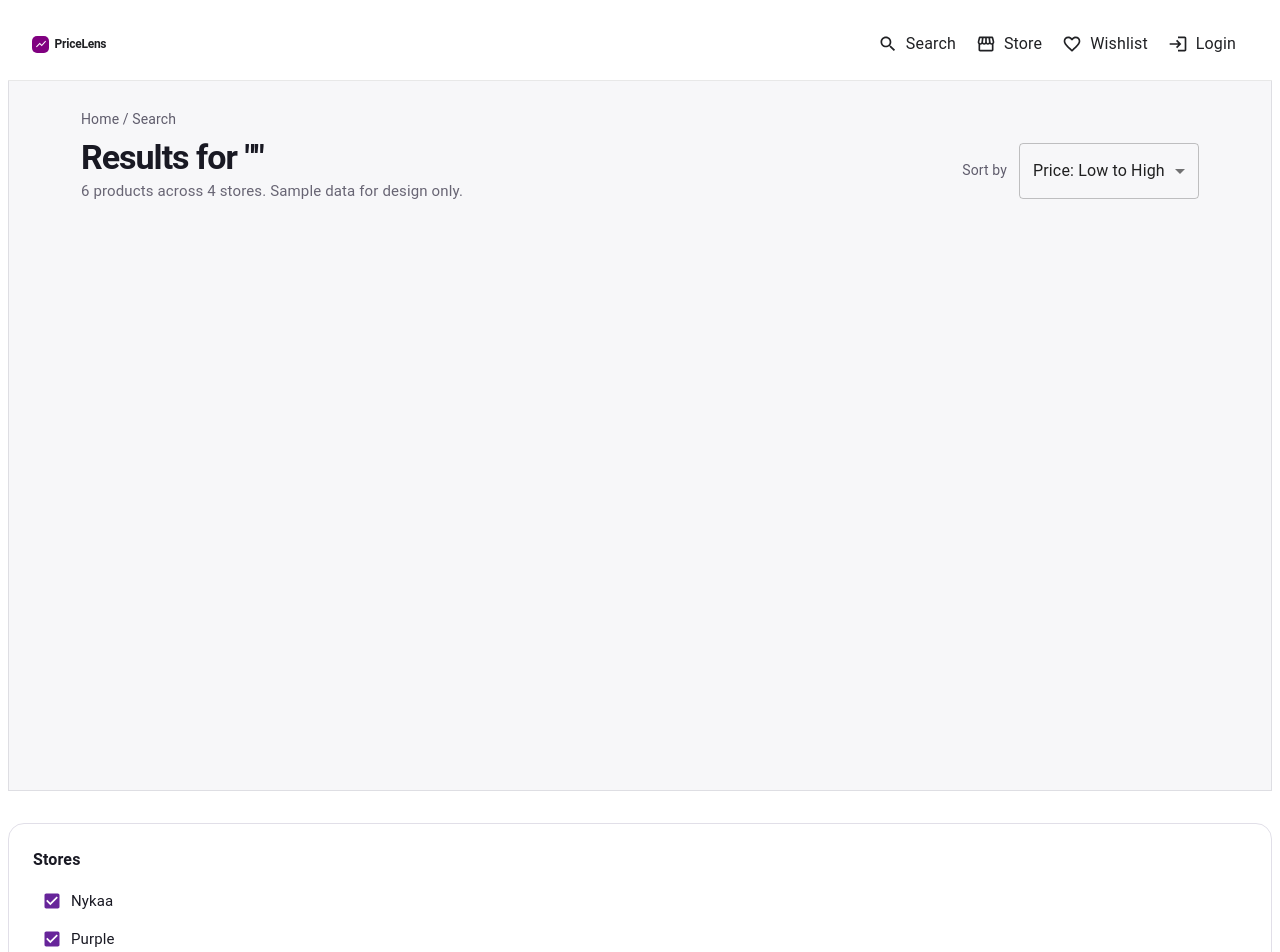
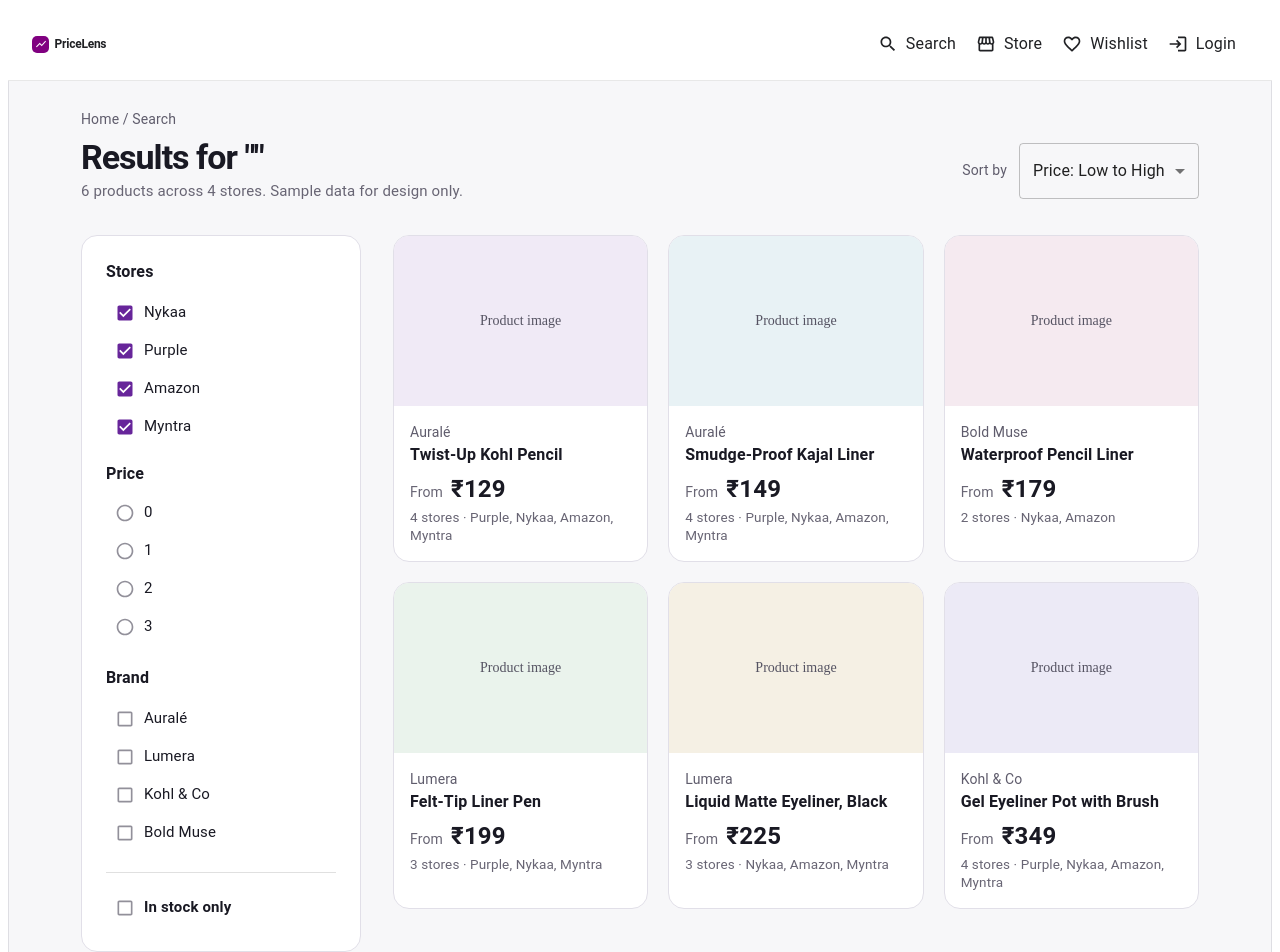
Before and after one commit to shelmiantony/PriceLens, a React (Vite) app in the folder frontend/: page /search in a window 1280 px wide. Shown: the top 952 px of the page. Built offline with nearby package versions, Linux system fonts and the light colour scheme.

Commit message:
Fix:styling issue

```diff
--- a/frontend/src/pages/SearchResultpage.tsx
+++ b/frontend/src/pages/SearchResultpage.tsx
@@ -1,6 +1,5 @@
 import {
   Box,
-  Checkbox,
   Divider,
   FormControl,
   FormControlLabel,
@@ -8,12 +7,14 @@ import {
   Radio,
   RadioGroup,
   Select,
+  Checkbox,
   Typography,
 } from "@mui/material";
 import { useLocation } from "react-router-dom";
 
 import Header from "../components/Header";
 import { useState } from "react";
+import { CheckBox } from "@mui/icons-material";
 import ProductInfo from "../components/ProductInfo";
 const SearchResultPage = () => {
   const { state } = useLocation();
@@ -36,7 +37,7 @@ const SearchResultPage = () => {
         sx={{
           width: "100%",
           maxWidth: 1360,
-          minHeight: "calc(100vh - 90px)",
+          minHeight: "calc(100vh-90px)",
           mx: "auto",
           bgcolor: "#f7f7f9",
           border: "1px solid #dedee3",
@@ -104,16 +105,13 @@ const SearchResultPage = () => {
             </FormControl>
           </Box>
         </Box>
-      </Box>
+
         {/* store selection */}
         <Box
           sx={{
             display: "grid",
-          gridTemplate: { xs: "1fr", md: "280px minmax(0,1fr)" },
+            gridTemplateColumns: { xs: "1fr", md: "280px minmax(0,1fr)" },
             gap: { xs: 2.5, md: 4 },
-          maxWidth: 1333,
-          mx: "auto",
-          px: { xs: 2, sm: 3, md: 0 },
             mt: { xs: 3, sm: 4 },
             pb: 5,
             alignItems: "start",
@@ -160,8 +158,8 @@ const SearchResultPage = () => {
             <Typography sx={{ fontSize: 16, fontWeight: 700, mb: 1 }}>
               Price
             </Typography>
-          <RadioGroup value="any" sx={{ mb: 2.5 }}>
-            {priceRanges.map(({ value, label }) => (
+            <RadioGroup value={true} sx={{ mb: 2.5 }}>
+              {priceRanges.map((value, label) => (
                 <FormControlLabel
                   key={value}
                   value={value}
@@ -180,7 +178,7 @@ const SearchResultPage = () => {
                       }}
                     />
                   }
-              />
+                ></FormControlLabel>
               ))}
             </RadioGroup>
             <Typography sx={{ fontSize: 16, fontWeight: 700, mb: 1.25 }}>
@@ -213,19 +211,25 @@ const SearchResultPage = () => {
               label="In stock only"
               sx={{
                 m: 0,
-              "& .MuiFormControlLabel-label": { fontSize: 15, fontWeight: 600 },
+                "& .MuiFormControlLabel-label": {
+                  fontSize: 15,
+                  fontWeight: 600,
+                },
               }}
               control={
                 <Checkbox
-                checked
                   size="small"
-                sx={{ color: "#92909a", "&.Mui-checked": { color: "#67259a" } }}
+                  sx={{
+                    color: "#92909a",
+                    "&.Mui-checked": { color: "#67259a" },
+                  }}
                 />
               }
-          />
+            ></FormControlLabel>
           </Box>
           {/* productCard */}
           <ProductInfo />
+        </Box>
       </Box>
     </Box>
   );
```
Lines whose indentation alone changed are shown as unchanged.
